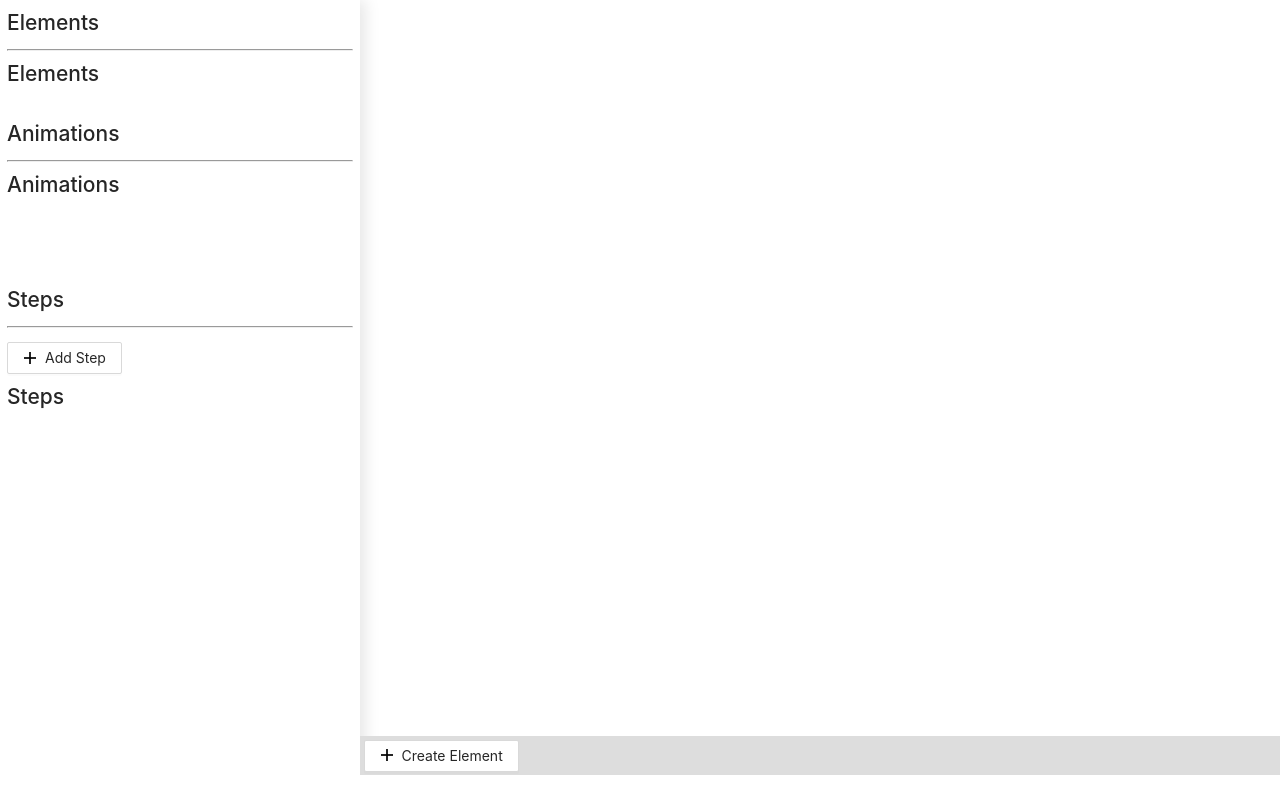
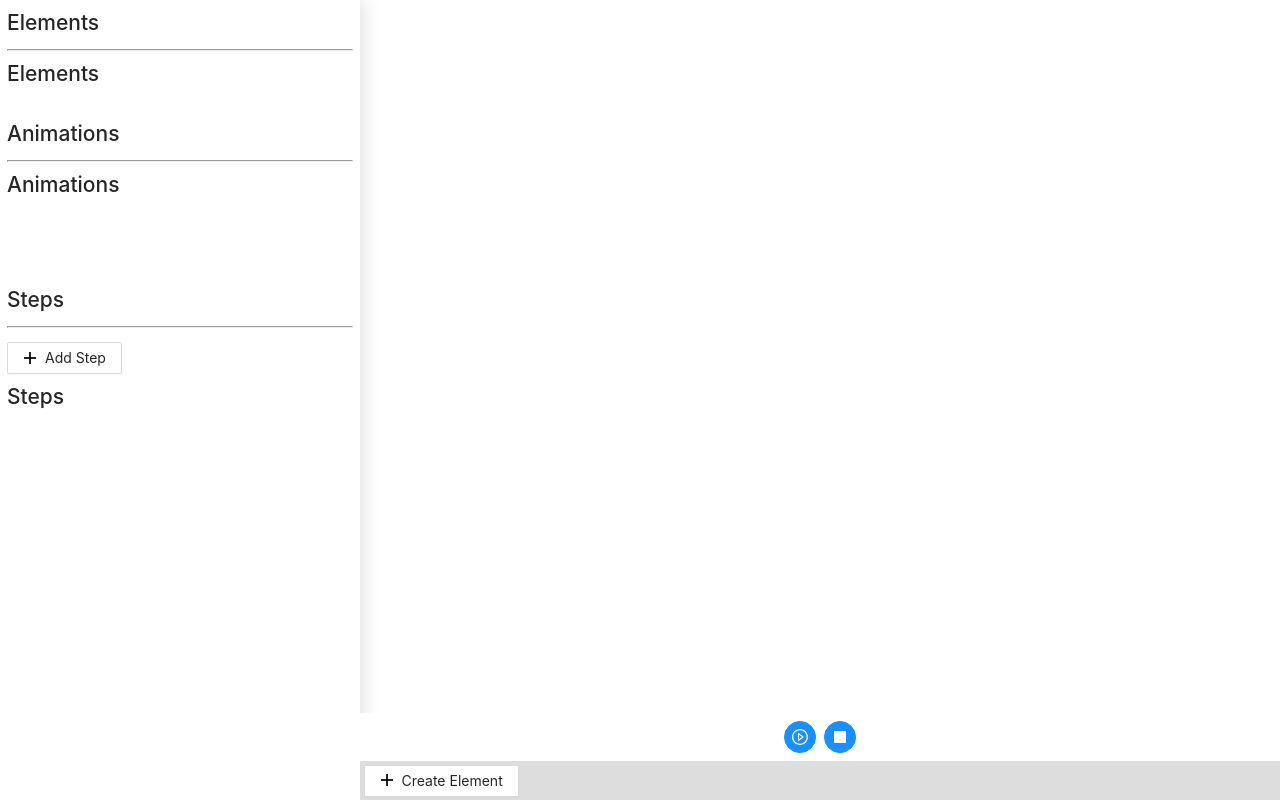
Before and after one commit to drikusroor/animone, a Vue app: page / in a window 1280 px wide. Built offline with nearby package versions, Linux system fonts and the light colour scheme.

Commit message:
Design play & stop button

```diff
--- /dev/null
+++ b/src/components/PlayControls.vue
@@ -0,0 +1,38 @@
+<script lang="ts">
+import { PlayCircleOutlined } from "@ant-design/icons-vue";
+
+export default {
+  components: { PlayCircleOutlined },
+};
+</script>
+
+<template>
+  <div class="play-controls">
+    <a-button type="primary" shape="circle" :size="size">
+      <template #icon>
+        <PlayCircleOutlined />
+      </template>
+    </a-button>
+    <a-button type="primary" shape="circle" :size="size">
+      <template #icon>
+        <div class="play-controls__stop"></div>
+      </template>
+    </a-button>
+  </div>
+</template>
+
+<style scoped>
+.play-controls {
+  display: flex;
+  justify-content: center;
+  align-items: center;
+  gap: 0.5rem;
+  padding: 0.5rem;
+}
+.play-controls__stop {
+  width: 12px;
+  height: 12px;
+  background: white;
+  margin: 0 auto;
+}
+</style>
--- a/src/components/TimelinePanel.vue
+++ b/src/components/TimelinePanel.vue
@@ -9,6 +9,7 @@ import {
   PlusOutlined,
 } from "@ant-design/icons-vue";
 import { Keyframe, EKeyframe } from "../models/Keyframe";
+import PlayControls from "./PlayControls.vue";
 
 export default {
   components: {
@@ -16,6 +17,7 @@ export default {
     Button,
     FieldTimeOutlined,
     PlusOutlined,
+    PlayControls,
   },
   computed: {},
   methods: {
@@ -102,6 +104,7 @@ export default {
 
 <template>
   <div class="timeline">
+    <PlayControls />
     <div class="timeline__inner">
       <div
         class="timeline__element-row"
@@ -192,7 +195,8 @@ export default {
   min-height: 64px;
   position: fixed;
   background: white;
-  width: 100%;
+  width: calc(100% - 360px);
+  left: 360px;
   bottom: 0px;
   overflow: hidden;
   color: #000;
```
